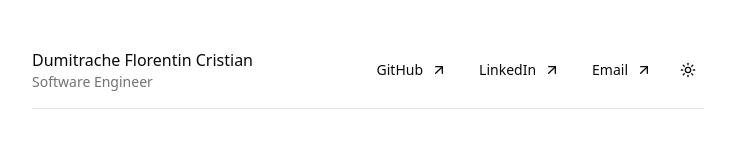
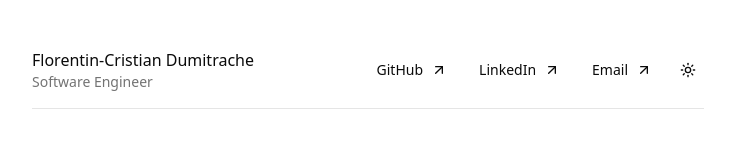
Before and after one commit to DumitracheFlorentin/dumitracheflorentincristian.com, a Next.js app: page / in a window 1280 px wide. Shown: the top 160 px of the page, without its empty margins (272-1007 px from the left). Built offline with nearby package versions, Linux system fonts and the light colour scheme.

Commit message:
Update author name and metadata in project files to reflect correct formatting

```diff
--- a/app/layout.tsx
+++ b/app/layout.tsx
@@ -14,8 +14,8 @@ const geistMono = Geist_Mono({
 });
 
 export const metadata: Metadata = {
-  title: "Dumitrache Florentin Cristian",
-  description: "Portfolio website of Dumitrache Florentin Cristian",
+  title: "Florentin-Cristian Dumitrache",
+  description: "Portfolio website of Florentin-Cristian Dumitrache",
 };
 
 export default function RootLayout({
--- a/components/landing/header.tsx
+++ b/components/landing/header.tsx
@@ -9,7 +9,7 @@ export default function Header() {
   return (
     <div className="flex justify-between items-center border-b pb-4">
       <div className="flex flex-col min-w-0">
-        <h1 className="text-base font-medium">Dumitrache Florentin Cristian</h1>
+        <h1 className="text-base font-medium">Florentin-Cristian Dumitrache</h1>
         <h2 className="text-sm text-muted-foreground">Software Engineer</h2>
       </div>
       <div className="flex items-center gap-2 shrink-0">
--- a/package.json
+++ b/package.json
@@ -8,7 +8,7 @@
     "start": "next start",
     "lint": "eslint"
   },
-  "author": "Dumitrache Florentin Cristian",
+  "author": "Dumitrache Florentin-Cristian",
   "repository": {
     "type": "git",
     "url": "https://github.com/DumitracheFlorentin/dumitracheflorentincristian.com"
```
